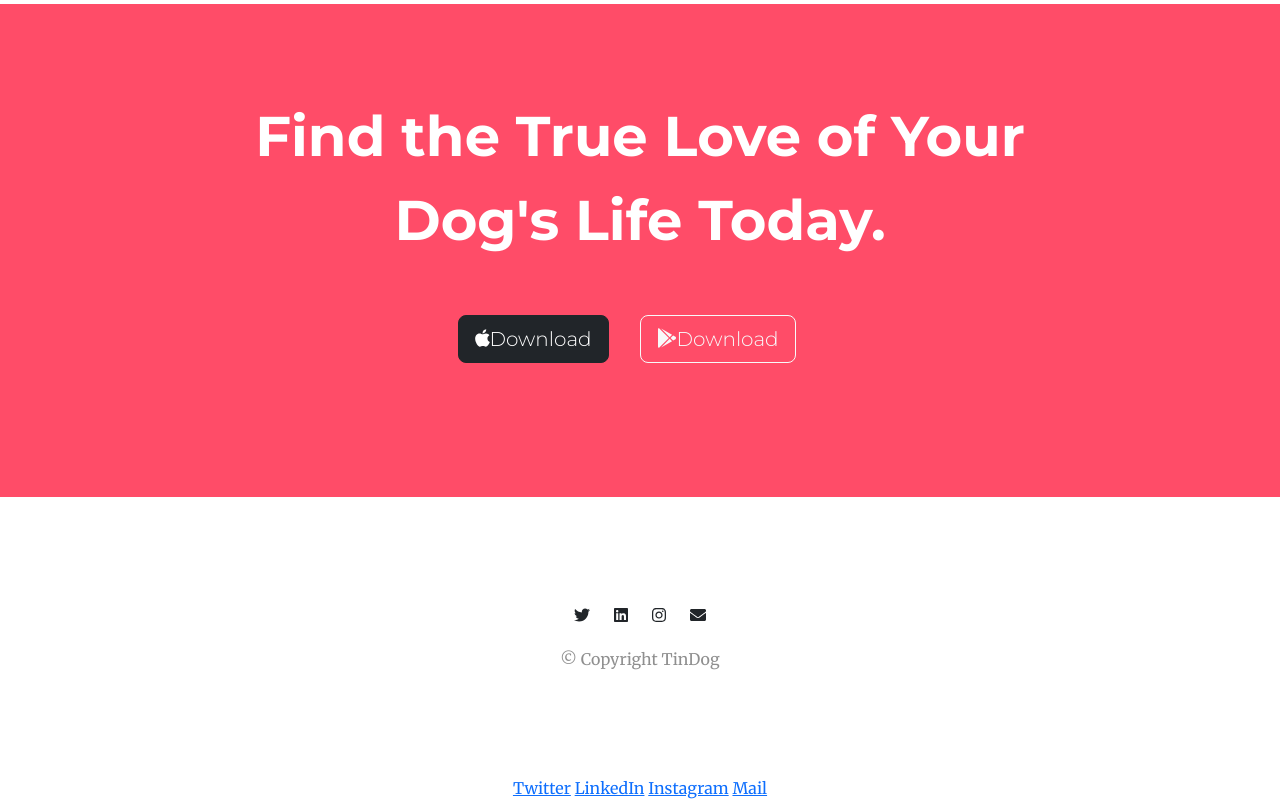
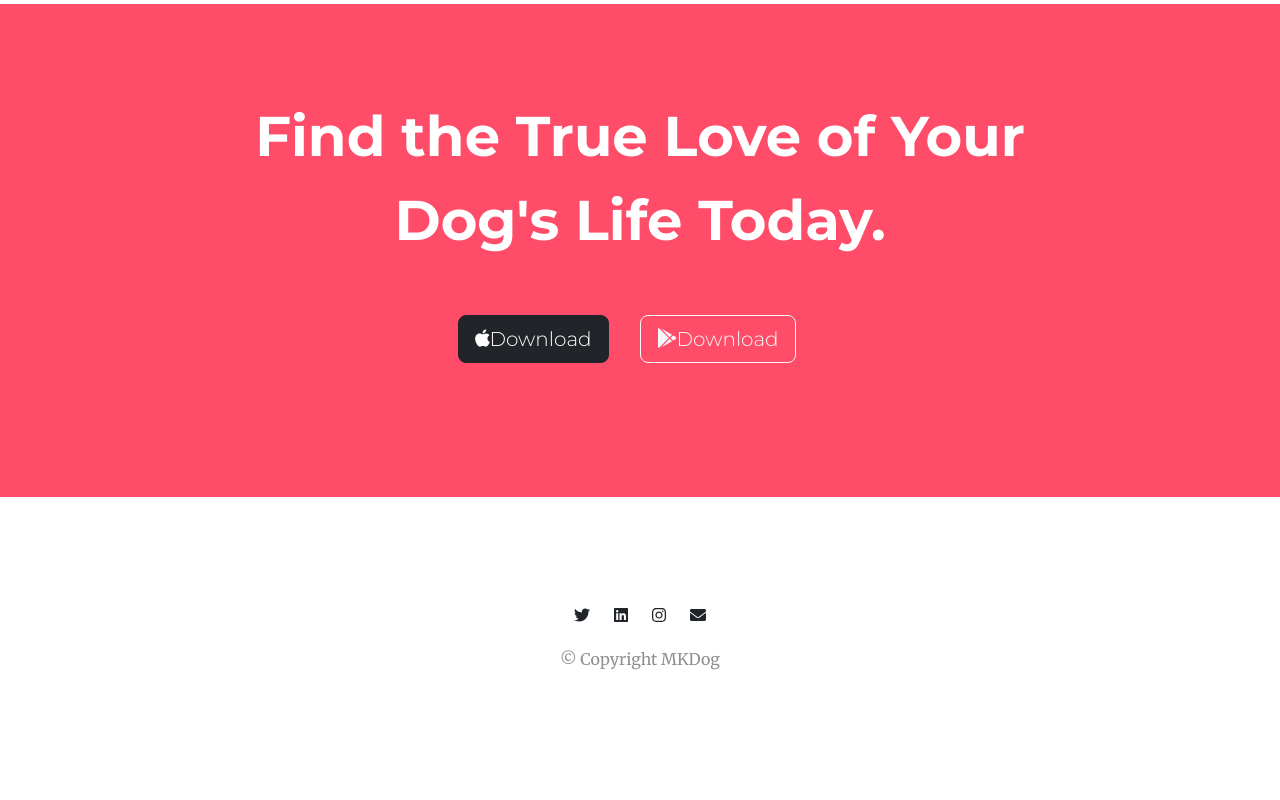
Before and after one commit to Muhasb/MKdog, a plain HTML site: page index.html in a window 1280 px wide. Shown: the part 2740-3540 px from the top of the page. After the commit the page ends 3516 px from the top, so only its background shows below. Drawn offline with nearby package versions, Linux system fonts and the light colour scheme.

Commit message:
Add files via upload

```diff
--- a/index.html
+++ b/index.html
@@ -199,16 +199,10 @@
     <i class="Social fab fa-linkedin"></i>
     <i class="Social fab fa-instagram"></i>
     <i class="Social fa fa-envelope"></i>
-    <p>© Copyright TinDog</p>
+    <p>© Copyright MKDog</p>
 
   </footer>
 
-  <div class="socials-link">
-    <a class="Twitter" href="https://www.linkedin.com/in/muhasib-p-p-0591ab252/">Twitter</a>
-    <a class="linkedin" href="https://www.linkedin.com/in/muhasib-p-p-0591ab252/">LinkedIn</a>
-    <a class="Instagram" href="https://www.instagram.com/muhasib.khan/">Instagram</a>
-    <a class="Mail" href="mailto:muhasibkhanpp@email.com">Mail</a>
-  </div>
   <script src="https://code.jquery.com/jquery-3.4.1.slim.min.js" integrity="sha384-J6qa4849blE2+poT4WnyKhv5vZF5SrPo0iEjwBvKU7imGFAV0wwj1yYfoRSJoZ+n" crossorigin="anonymous"></script>
 
   <script src="https://cdn.jsdelivr.net/npm/popper.js@1.16.0/dist/umd/popper.min.js" integrity="sha384-Q6E9RHvbIyZFJoft+2mJbHaEWldlvI9IOYy5n3zV9zzTtmI3UksdQRVvoxMfooAo" crossorigin="anonymous"></script>
```
